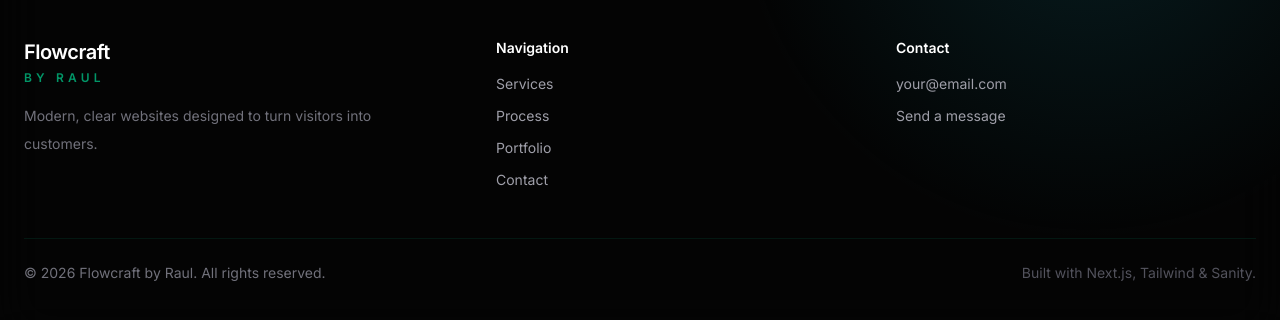
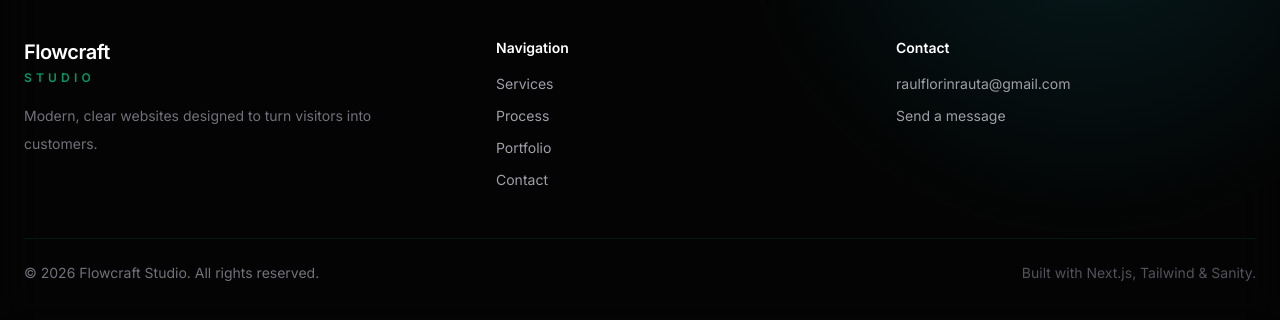
Before and after one commit to RaulRauta/my-business-site, a Next.js app: page /en in a window 1280 px wide. Shown: the part 2456-2776 px from the top of the page. Built offline with nearby package versions, Linux system fonts and the light colour scheme.

Commit message:
Rebrand to FlowCraft Studio

```diff
--- a/app/[lang]/page.tsx
+++ b/app/[lang]/page.tsx
@@ -119,16 +119,12 @@ export default async function HomePage({
                     </div>
 
                     <div className="mt-8">
-                      <p className="text-xs font-semibold uppercase tracking-[0.45em] text-emerald-400/70">
-                        Flowcraft
-                      </p>
-
                       <h2 className="mt-3 text-4xl font-black tracking-tight text-white">
                         Flowcraft
                       </h2>
 
                       <p className="mt-1 text-base font-semibold italic text-emerald-400">
-                        by Raul
+                        Studio
                       </p>
 
                       <p className="mt-5 leading-7 text-zinc-400">
@@ -188,7 +184,7 @@ export default async function HomePage({
 
                   <div className="mt-16">
                     <p className="text-sm font-semibold uppercase tracking-[0.45em] text-emerald-400/70">
-                      Flowcraft
+                      Find your Flow
                     </p>
 
                     <h2 className="mt-4 text-5xl font-black tracking-tight text-white">
@@ -196,7 +192,7 @@ export default async function HomePage({
                     </h2>
 
                     <p className="mt-2 text-lg font-semibold italic text-emerald-400">
-                      by Raul
+                      Studio
                     </p>
 
                     <p className="mt-6 max-w-md leading-7 text-zinc-400">
--- a/components/Footer.tsx
+++ b/components/Footer.tsx
@@ -2,7 +2,7 @@ import Link from "next/link";
 
 type Lang = "ro" | "en";
 
-const contactEmail = "your@email.com";
+const contactEmail = "raulflorinrauta@gmail.com";
 
 export default function Footer({ lang }: { lang: Lang }) {
   const year = new Date().getFullYear();
@@ -50,7 +50,7 @@ export default function Footer({ lang }: { lang: Lang }) {
                 Flowcraft
               </p>
               <p className="mt-1 text-xs font-semibold uppercase tracking-[0.35em] text-emerald-400/70">
-                by Raul
+                Studio
               </p>
             </div>
 
@@ -120,7 +120,7 @@ export default function Footer({ lang }: { lang: Lang }) {
         <div className="mt-12 border-t border-emerald-400/10 pt-6">
           <div className="mx-auto flex max-w-7xl flex-col gap-3 text-sm md:flex-row md:items-center md:justify-between">
             <p className="text-zinc-500">
-              © {year} Flowcraft by Raul. All rights reserved.
+              © {year} Flowcraft Studio. All rights reserved.
             </p>
 
             <p className="text-zinc-600">
--- a/components/Intro.tsx
+++ b/components/Intro.tsx
@@ -54,7 +54,7 @@ export default function Intro() {
               transition={{ duration: 0.8, delay: 0.2 }}
               className="flow-text mt-4 text-sm font-semibold tracking-[0.45em]"
             >
-              by Raul
+              Studio
             </motion.p>
 
             <motion.div
--- a/components/Navbar.tsx
+++ b/components/Navbar.tsx
@@ -49,7 +49,7 @@ export default function Navbar({ lang }: { lang: Lang }) {
             </p>
 
             <p className="flow-text text-[10px] font-semibold tracking-[0.35em]">
-              by Raul
+              Studio
             </p>
           </div>
         </Link>
```
